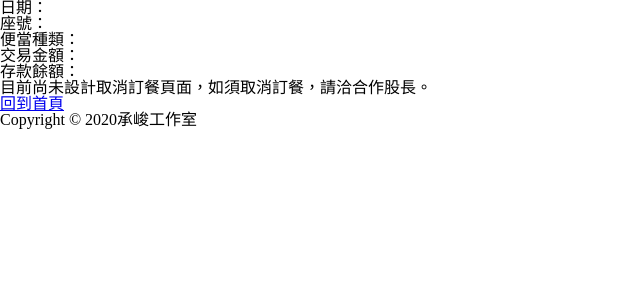
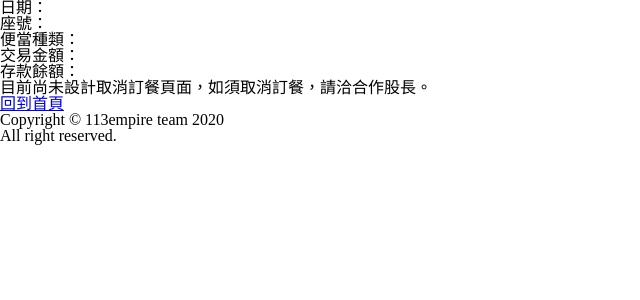
Before and after one commit to 113empire/lunch13, a Flask app: template templates/order_successful.html in a window 1280 px wide. Shown: the part 16-316 px from the top of the page, without its empty margins (0-640 px from the left). Run offline with Flask 2, Linux system fonts and the light colour scheme; the template is opened without the code that fills it, so the values that code supplies are empty.

Commit message:
Update order_successful.html

```diff
--- a/templates/order_successful.html
+++ b/templates/order_successful.html
@@ -40,7 +40,7 @@
         </main>
 
         <footer class="footer">
-            <p class="footer-text">Copyright © 2020承峻工作室</p>
+            <p class="footer-text">Copyright © 113empire team 2020<br>All right reserved.</p>
         </footer>
     </body>
 </html>
```
